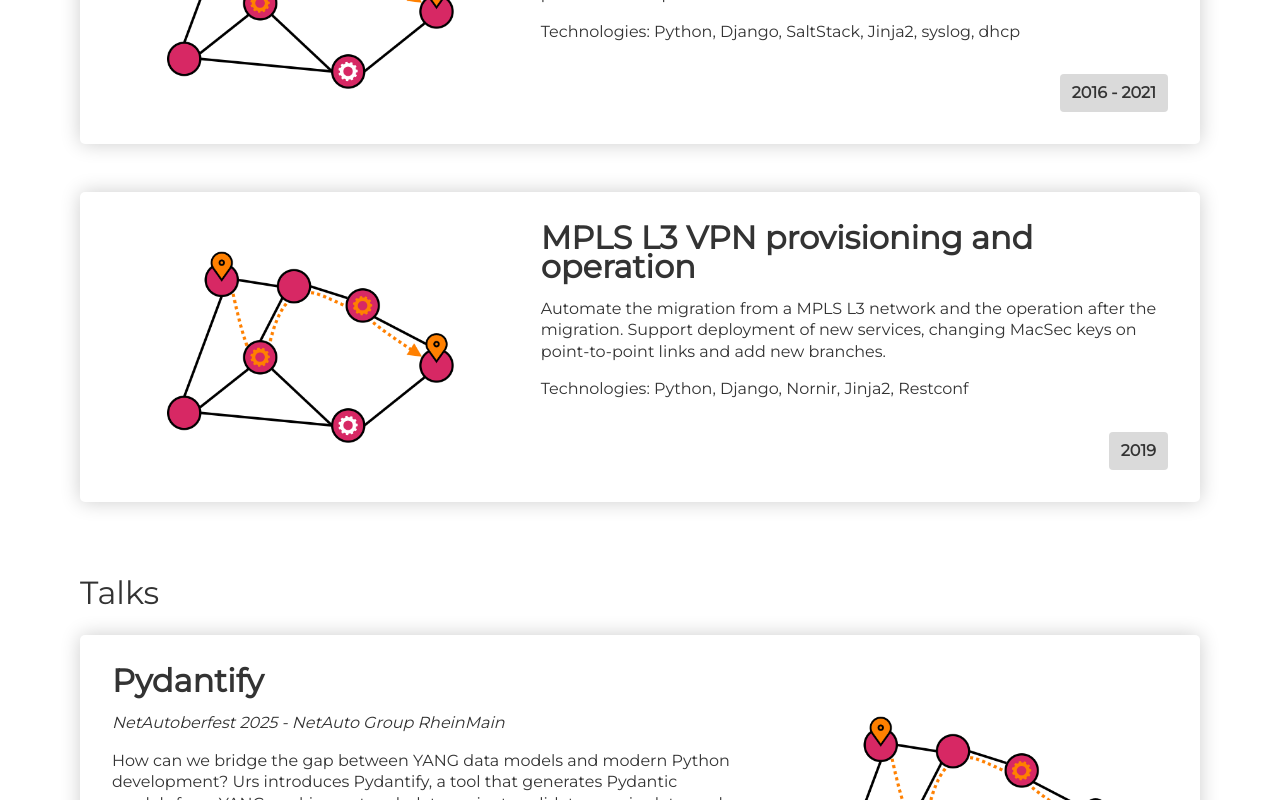
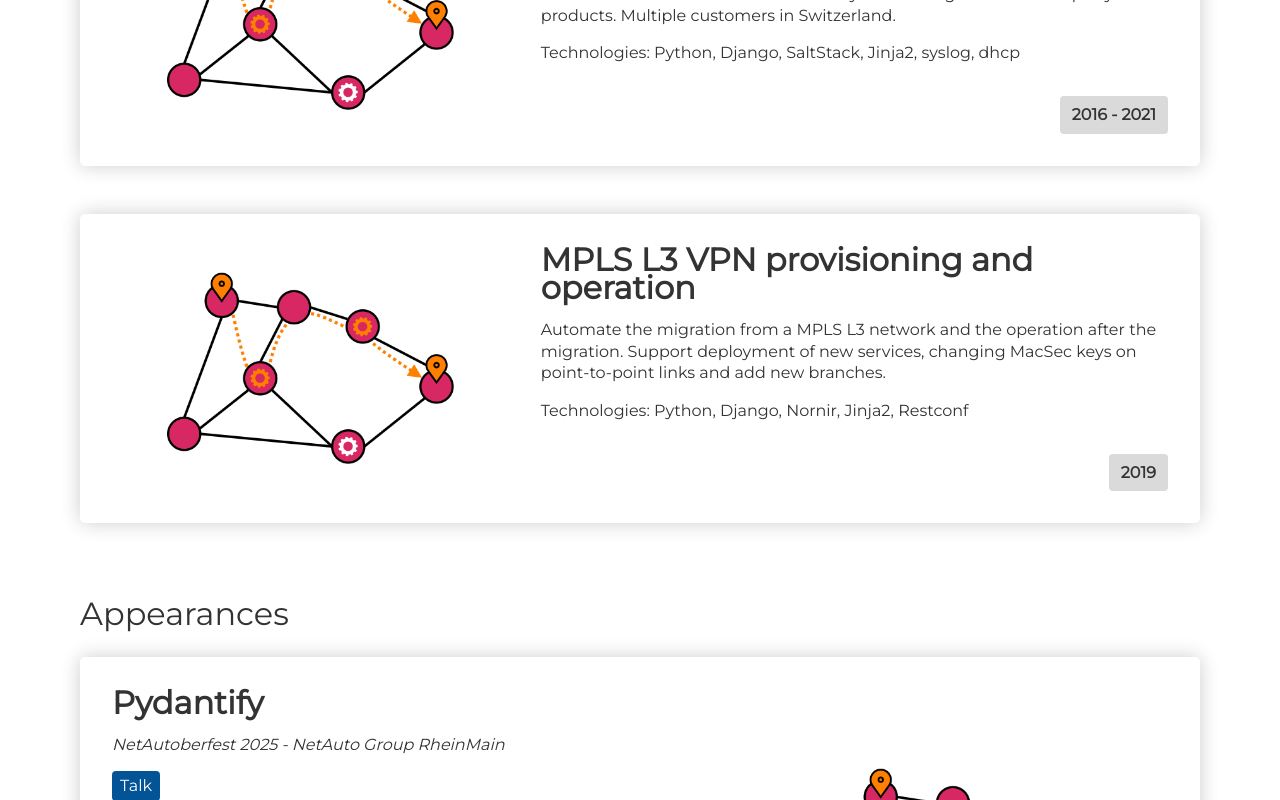
Before and after one commit to ubaumann/ubaumann.ch, a React (Create React App) app: page / in a window 1280 px wide. Shown: the part 4110-4910 px from the top of the page. Built offline with nearby package versions, Linux system fonts and the light colour scheme.

Commit message:
Rename Talk to Appearence

```diff
--- a/src/App.tsx
+++ b/src/App.tsx
@@ -5,7 +5,7 @@ import Experience from './components/Experience/Experience';
 import Projects from './components/Projects/Projects';
 import Footer from './components/Footer/Footer';
 import Certificates from './components/Certificates/Certificates';
-import Tasks from './components/Talks/Talks';
+import Appearances from './components/Appearances/Appearances';
 
 function App(): JSX.Element {
   return (
@@ -16,7 +16,7 @@ function App(): JSX.Element {
       <Certificates />
       <Experience />
       <Projects />
-      <Tasks />
+      <Appearances />
       <Footer />
     </div>
   );
--- a/src/assets/data.ts
+++ b/src/assets/data.ts
@@ -151,7 +151,7 @@ export const data: Data = {
     {
       period: 'September 2023 - Present',
       title: 'External University Lecturer',
-      employer: 'Swisscom',
+      employer: 'Eastern Switzerland University of Applied Sciences (OST)',
       employerLink: 'https://www.ost.ch/',
       employmentRate: '30%',
       paragraphs: [
@@ -311,13 +311,14 @@ export const data: Data = {
       ],
     },
   ],
-  talks: [
+  appearances: [
     {
       period: "October 2025",
       title: "Pydantify",
       event: "NetAutoberfest 2025 - NetAuto Group RheinMain",
+      kind: "Talk",
       img: serproImg,
-      talkLinks: [
+      appearanceLinks: [
         {
           name: "Slides",
           link: "https://github.com/ubaumann/slides_pydantify_NetAutoberfest2025/blob/main/presentation.pdf",
@@ -339,8 +340,9 @@ export const data: Data = {
       period: "September 2025",
       title: "AI for networking for AI - The role of AI in network operations",
       event: "DCD Compute | London",
+      kind: "Talk",
       img: serproImg,
-      talkLinks: [
+      appearanceLinks: [
         {
           name: "Event Page",
           link: "https://www.datacenterdynamics.com/en/dcdconnect-compute/london/2025/dcdtalks-ai-for-networking-for-ai-the-role-of-ai-in-network-operations/",
@@ -374,9 +376,10 @@ export const data: Data = {
       period: 'May 2025',
       title: 'Teaching "old" LLMs new tricks',
       event: 'Autocon 3',
+      kind: "Talk",
       img: serproImg,
       videoUrl: 'https://www.youtube.com/embed/X073YnquOho?si=AiC8bv-Y1h50aPWp',
-      talkLinks: [
+      appearanceLinks: [
         {
           name: 'Slides',
           link: 'https://github.com/ubaumann/slides_autocon3_2025/blob/main/presentation.pdf',
@@ -398,9 +401,10 @@ export const data: Data = {
       period: "September 2024",
       title: "OpenGitOps Principles in Networking",
       event: "SwiNOG #39",
+      kind: "Talk",
       img: serproImg,
       videoUrl: "https://www.youtube.com/embed/4TZyIOY2lTo?si=-El4Yut55TgpDkpU",
-      talkLinks: [
+      appearanceLinks: [
         {
           name: "Slides",
           link: "https://www.swinog.ch/wp-content/uploads/2024/09/OpenGitOps-Principles-in-Networking-Urs-Baumann.pdf",
@@ -438,9 +442,10 @@ export const data: Data = {
       period: "May 2024",
       title: "How my first Network Automation project failed (and is still in production)",
       event: "AutoCon 1",
+      kind: "Talk",
       img: serproImg,
       videoUrl: "https://www.youtube.com/embed/C2lbhWuD6Mo?si=GaUvWfTyO0cCGKQm",
-      talkLinks: [
+      appearanceLinks: [
         {
           name: "Slides",
           link: "https://github.com/ubaumann/slides_autocon1_2024/blob/master/presentation.pdf",
@@ -466,9 +471,10 @@ export const data: Data = {
       period: "November 2023",
       title: "The State of Network Automation",
       event: "AutoCon 0",
+      kind: "Talk",
       img: "serproImg",
       videoUrl: "https://www.youtube.com/embed/o41VuaI3_R4?si=wnVFrLB0_aGT5d9N",
-      talkLinks: [],
+      appearanceLinks: [],
       paragraphs: [
         {
           spanItems: [
@@ -488,8 +494,9 @@ export const data: Data = {
       period: "November 2017",
       title: "Network Unit Testing with SaltStack",
       event: "SwiNOG #32",
+      kind: "Talk",
       img: serproImg,
-      talkLinks: [
+      appearanceLinks: [
         {
           name: "Slides",
           link: "https://www.swinog.ch/wp-content/uploads/2018/07/Urs_Baumann_Network_Unit_Testing_with_SaltStack.pdf",
@@ -515,8 +522,9 @@ export const data: Data = {
       period: "May 2017",
       title: "Network Automation – Road trip to an automated Network",
       event: "SwiNOG #31",
+      kind: "Talk",
       img: serproImg,
-      talkLinks: [
+      appearanceLinks: [
         {
           name: "Slides",
           link: "https://www.swinog.ch/wp-content/uploads/2018/07/09_Urs_Baumann_Network_Automation_%E2%80%93_Road_trip_to_an_automated_Network.pdf",
@@ -538,8 +546,9 @@ export const data: Data = {
       period: 'November 2015',
       title: 'Remote LAB',
       event: 'SwiNOG #29',
+      kind: "Talk",
       img: serproImg,
-      talkLinks: [
+      appearanceLinks: [
         {
           name: 'Slides',
           link: 'https://www.swinog.ch/wp-content/uploads/2018/07/01_Urs_Baumann_Remote_LAB.pdf',
--- a/src/components/TalkItem/TalkItem.scss
+++ b/src/components/AppearanceItem/AppearanceItem.scss
@@ -1,6 +1,6 @@
 @import '../../scss/settings.scss';
 
-.TalkItem {
+.AppearanceItem {
   width: auto;
   margin: 0;
   display: grid;
@@ -8,6 +8,7 @@
   grid-template-areas:
     'title title title'
     'event event image'
+    'kind kind image'
     'text text image'
     'period links image';
   gap: 1rem 2rem;
@@ -111,6 +112,19 @@
     word-wrap: break-word;
   }
 
+  &-Kind {
+    margin-bottom: 1rem;
+    text-align: inherit;
+    background-color: var(--theme);
+    color: white;
+    padding: 0.25rem 0.5rem;
+    border-radius: 0.25rem;
+    width: fit-content;
+    text-decoration: none;
+    font-size: 1rem;
+
+  }
+
   // &:nth-child(2n) {
   //   grid-template-columns: 3fr 1.5fr 3fr;
   //   grid-template-areas:
@@ -121,20 +135,22 @@
 }
 
 @media screen and (max-width: $breakpoint-one) {
-  .TalkItem {
+  .AppearanceItem {
     grid-template-columns: 2fr 3fr 4fr;
   }
 }
 
 @media screen and (max-width: $breakpoint-two) {
-  .TalkItem {
+  .AppearanceItem {
     grid-template-columns: auto;
     grid-template-areas:
       'title title'
+      'event event'
+      'kind kind'
       'image image'
-      'period period'
       'text text'
-      'links links';
+      'links links'
+      'period period';
 
     &-ImageContainer {
       width: fit-content;
--- /dev/null
+++ b/src/components/AppearanceItem/AppearanceItem.tsx
@@ -0,0 +1,61 @@
+import React from 'react';
+import './AppearanceItem.scss';
+import { FontAwesomeIcon } from '@fortawesome/react-fontawesome';
+import { IconProp } from '@fortawesome/fontawesome-svg-core';
+
+import { AppearanceLink } from '../../model';
+import VideoPlayer from '../VideoPlayer/VideoPlayer';
+
+type AppearanceItemProps = {
+  period: string;
+  title: string;
+  event: string;
+  kind: string;
+  image: string;
+  imageAlt?: string;
+  videoUrl?: string;
+  appearanceLinks?: AppearanceLink[];
+  children?: React.ReactNode;
+};
+
+const AppearanceItem = (props: AppearanceItemProps): JSX.Element => {
+  const { period, title, event, kind, image, imageAlt, videoUrl, appearanceLinks, children } = props;
+
+  return (
+    <div className="AppearanceItem Tile">
+      <div className="AppearanceItem-ImageContainer">
+        {videoUrl ? (
+          <VideoPlayer url={videoUrl} className="AppearanceItem-Image" />
+        ) : (
+          <img className="AppearanceItem-Image" src={image} alt={imageAlt} />
+        )}
+      </div>
+      <div className="AppearanceItem-Header">{title}</div>
+      <div className="AppearanceItem-Event">{event}</div>
+      <div className="AppearanceItem-Kind">{kind}</div>
+      <div className="AppearanceItem-Description">{children}</div>
+      <div className="AppearanceItem-Links">
+        {appearanceLinks?.map((item) => {
+          return (
+            <a
+              key={item.name + item.link}
+              className="AppearanceItem-FooterLink"
+              href={item.link}
+              rel="noopener noreferrer"
+              target="_blank"
+            >
+              <FontAwesomeIcon
+                className="AppearanceItem-LinkIcon"
+                icon={item.awesomeFontIcon as IconProp}
+              />
+              <div className="AppearanceItem-LinkTitle">{item.name}</div>
+            </a>
+          );
+        })}
+      </div>
+      <div className="AppearanceItem-Period">{period}</div>
+    </div>
+  );
+};
+
+export default AppearanceItem;
--- a/src/components/Talks/Talks.scss
+++ b/src/components/Appearances/Appearances.scss
@@ -1,6 +1,6 @@
 @import '../../scss/settings.scss';
 
-.Talks {
+.Appearances {
   margin-bottom: 5rem;
 
   &-List {
@@ -13,7 +13,7 @@
 }
 
 @media screen and (max-width: $breakpoint-one) {
-  .Talks {
+  .Appearances {
     &-List {
       display: grid;
       grid-template-columns: 1fr;
@@ -23,7 +23,7 @@
   }
 }
 @media screen and (max-width: $breakpoint-two) {
-  .Talks {
+  .Appearances {
     &-List {
       width: 20rem;
     }
--- a/src/components/Talks/Talks.tsx
+++ b/src/components/Appearances/Appearances.tsx
@@ -1,31 +1,32 @@
-import './Talks.scss';
-import TalkItem from '../TalkItem/TalkItem';
+import './Appearances.scss';
+import AppearanceItem from '../AppearanceItem/AppearanceItem';
 import { data } from '../../assets/data';
 import Paragraph from '../Paragraph/Paragraph';
 
-const Talks = (): JSX.Element => {
+const Appearances = (): JSX.Element => {
   return (
-    <div className="Talks Section">
-      <div className="Talks-Header">
-        <div className="TileTitle">Talks</div>
+    <div className="Appearances Section">
+      <div className="Appearances-Header">
+        <div className="TileTitle">Appearances</div>
       </div>
-      <div className="Talks-List">
-        {data.talks.map((p, i) => {
+      <div className="Appearances-List">
+        {data.appearances.map((p, i) => {
           return (
-            <TalkItem
+            <AppearanceItem
               key={i}
               period={p.period}
               title={p.title}
               event={p.event}
+              kind={p.kind}
               image={p.img}
               imageAlt={p.imgAlt}
               videoUrl={p.videoUrl}
-              talkLinks={p.talkLinks}
+              appearanceLinks={p.appearanceLinks}
             >
               {p.paragraphs.map((paragraph, j) => {
                 return <Paragraph key={j} paragraph={paragraph} />;
               })}
-            </TalkItem>
+            </AppearanceItem>
           );
         })}
       </div>
@@ -33,4 +34,4 @@ const Talks = (): JSX.Element => {
   );
 };
 
-export default Talks;
+export default Appearances;
--- a/src/model/Data.ts
+++ b/src/model/Data.ts
@@ -7,7 +7,7 @@ import {
   Skill,
   SkillLevel,
   SocialIcon,
-  Talk
+  Appearance
 } from '.';
 
 export interface Data {
@@ -25,5 +25,5 @@ export interface Data {
   certificates: Certificate[];
   experiences: Experience[];
   projects: Project[];
-  talks: Talk[];
+  appearances: Appearance[];
 }
--- a/src/model/index.ts
+++ b/src/model/index.ts
@@ -8,7 +8,7 @@ import { Skill as Skill_ } from './Skill';
 import { SkillLevel as SkillLevel_ } from './SkillLevel';
 import { SocialIcon as SocialIcon_ } from './SocialIcon';
 import { Certificate as Certificate_ } from './Certificate';
-import { Talk as Talk_, TalkLink as TalkLink_ } from './Talk';
+import { Appearance as Appearance_, AppearanceLink as AppearanceLink_ } from './Appearance';
 
 export type Data = Data_;
 export type AboutMe = AboutMe_;
@@ -22,5 +22,5 @@ export type Skill = Skill_;
 export type SkillLevel = SkillLevel_;
 export type SocialIcon = SocialIcon_;
 export type Certificate = Certificate_;
-export type Talk = Talk_;
-export type TalkLink = TalkLink_;
+export type Appearance = Appearance_;
+export type AppearanceLink = AppearanceLink_;
```
Also changed, not shown: src/components/TalkItem/TalkItem.tsx (deleted, +0 -59 lines), src/model/Appearance.ts (renamed from src/model/Talk.ts, +4 -3 lines).
